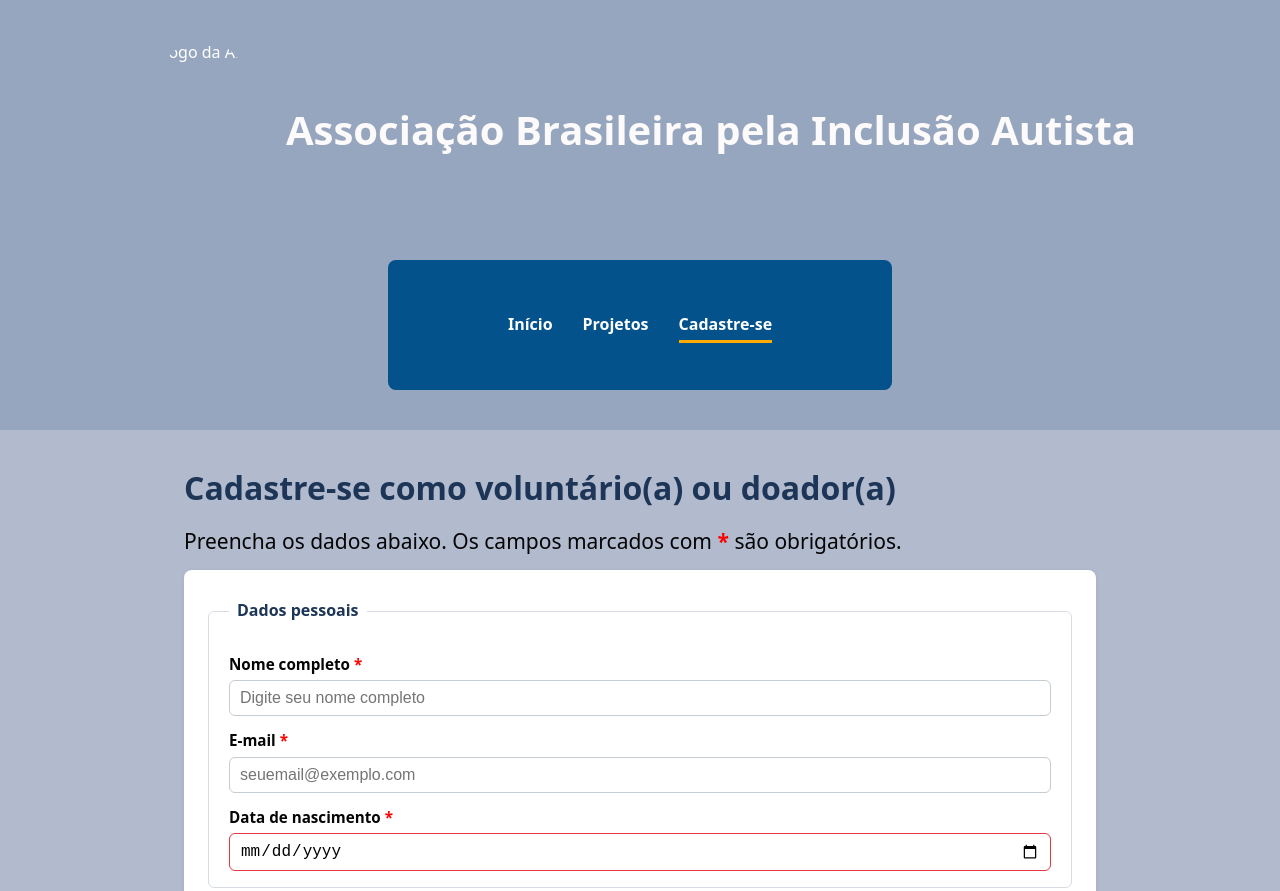
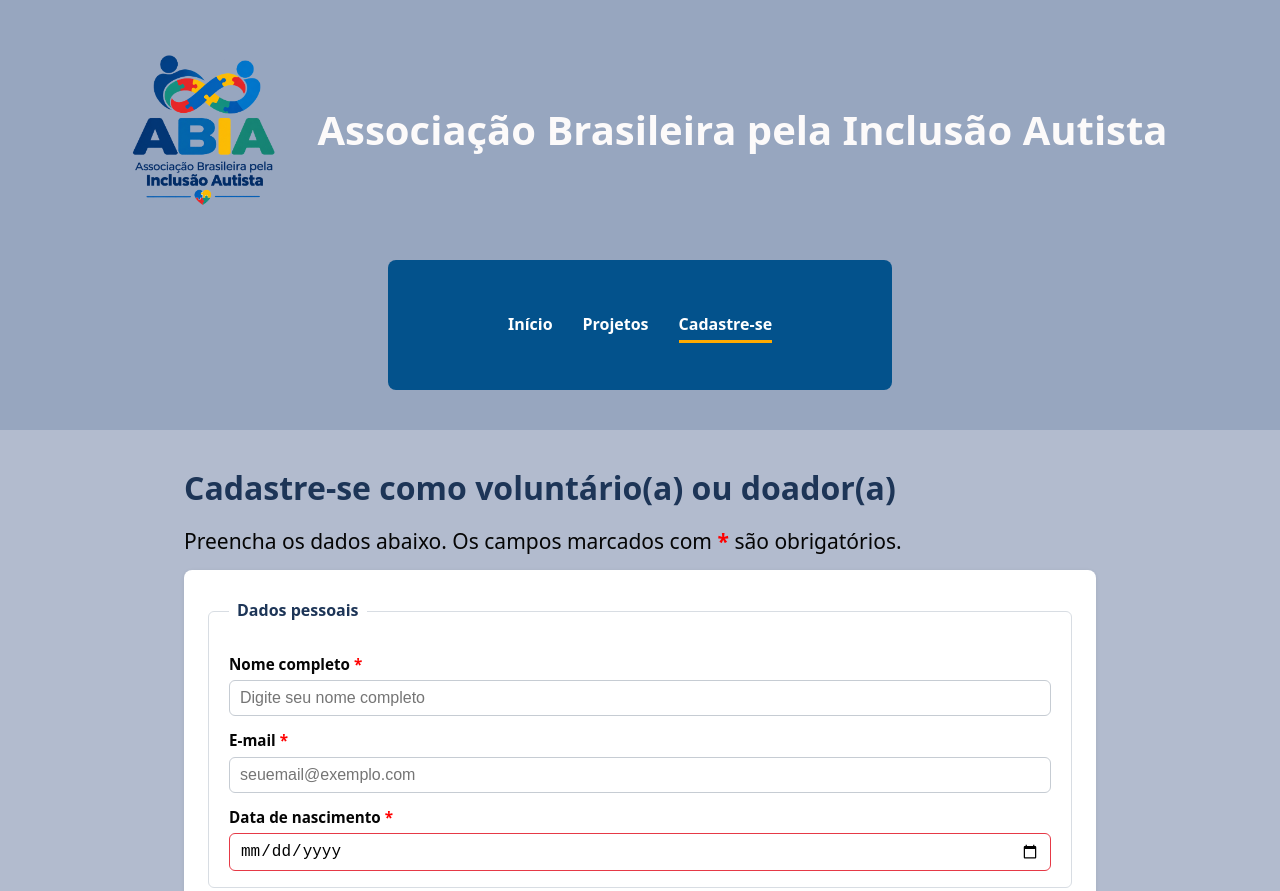
Before and after one commit to YorranaSVieira/ong-html-css, a plain HTML site: page cadastro.html in a window 1280 px wide. Shown: the top 891 px of the page. Drawn offline with Linux system fonts and the light colour scheme; a web font is replaced by a local one.

Commit message:
Fix logo image source in cadastro.html

```diff
--- a/cadastro.html
+++ b/cadastro.html
@@ -13,7 +13,7 @@
 
     <header>
         <div class="logo-area">
-            <img src="img/logo abia 1.png" alt="Logo da ABIA" class="logo-img">
+            <img src="img/logoabia1.png" alt="Logo da ABIA" class="logo-img">
             <span class="logo">Associação Brasileira pela Inclusão Autista</span>
         </div>
         <div class="secao-interativa">
```
